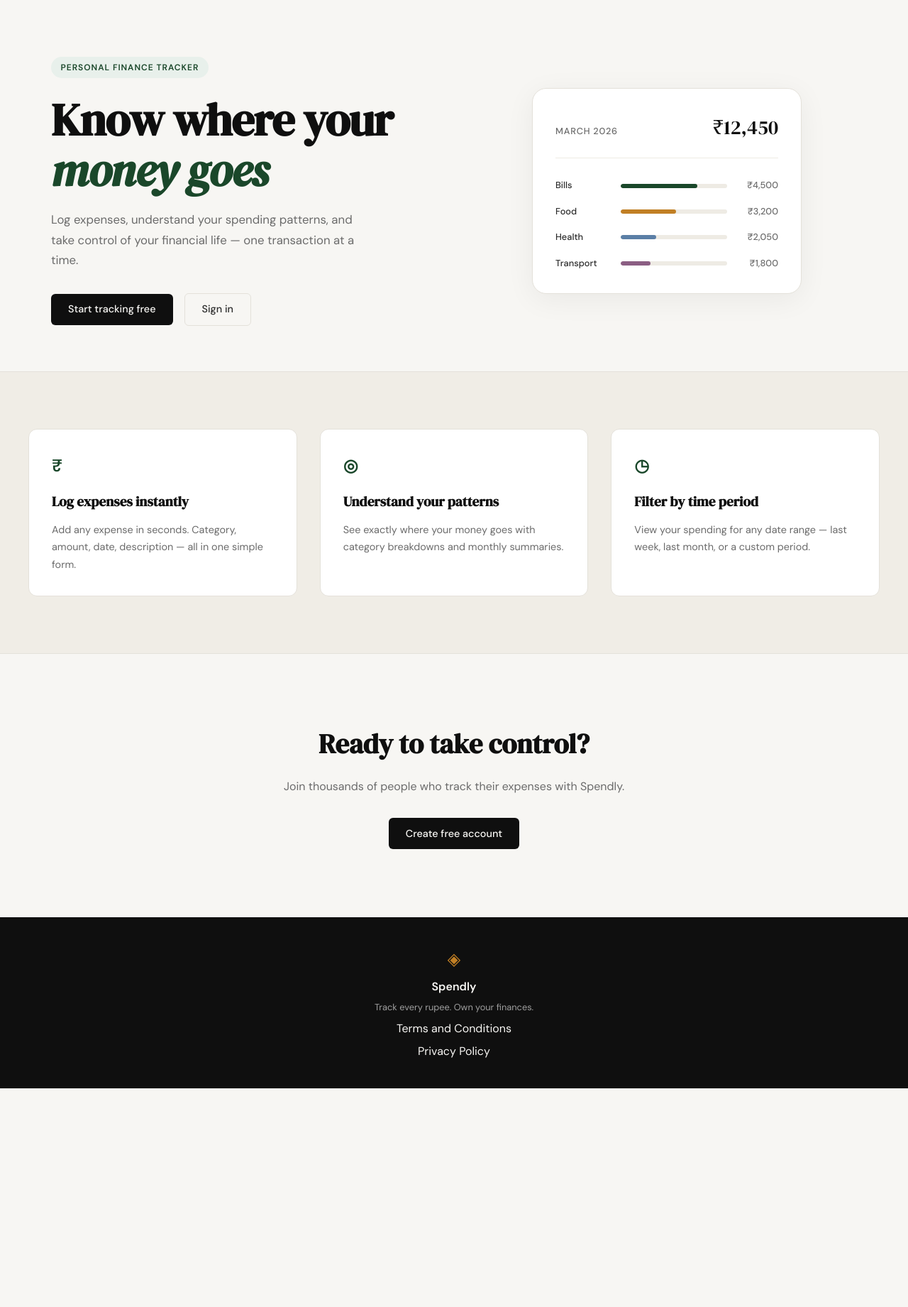
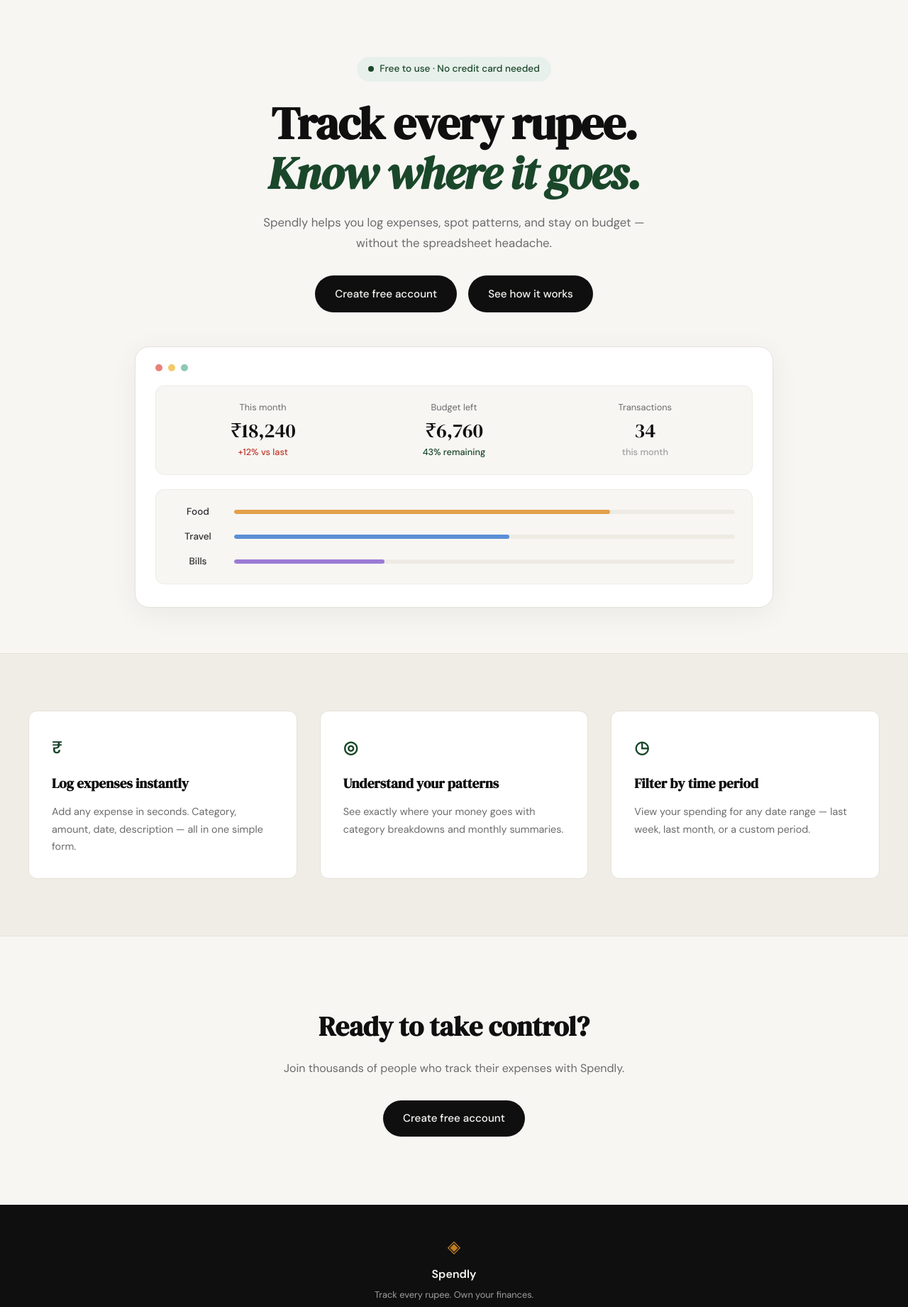
Before and after one commit to mdakram2001/Spendly-An-Expense-Tracking-App, a Flask app: page / in a window 1280 px wide. Shown: the part 61-1902 px from the top of the page at 71% size. Before the commit the page ends 1594 px from the top, so only its background shows below. Run offline with Flask 3, Linux system fonts and the light colour scheme.

Commit message:
landing: redesign hero section to match mockup

```diff
--- a/static/css/style.css
+++ b/static/css/style.css
@@ -126,24 +126,36 @@ a { color: inherit; text-decoration: none; }
 .hero {
     padding: 5rem 2rem 4rem;
     display: grid;
-    grid-template-columns: 1fr 1fr;
-    gap: 4rem;
+    grid-template-columns: 1fr;
+    gap: 3rem;
     align-items: center;
     max-width: var(--max-width);
     margin: 0 auto;
+    text-align: center;
 }
 
 .hero-badge {
     display: inline-block;
     background: var(--accent-light);
     color: var(--accent);
-    font-size: 0.75rem;
-    font-weight: 600;
-    letter-spacing: 0.08em;
-    text-transform: uppercase;
-    padding: 0.35rem 0.85rem;
+    font-size: 0.85rem;
+    font-weight: 500;
+    letter-spacing: 0;
+    text-transform: none;
+    padding: 0.4rem 1rem;
     border-radius: 999px;
-    margin-bottom: 1.5rem;
+    margin: 0 auto 1.5rem;
+    display: inline-flex;
+    align-items: center;
+    gap: 0.5rem;
+}
+
+.hero-badge-dot {
+    width: 8px;
+    height: 8px;
+    border-radius: 999px;
+    background: var(--accent);
+    display: inline-block;
 }
 
 .hero-title {
@@ -164,14 +176,16 @@ a { color: inherit; text-decoration: none; }
     font-size: 1.05rem;
     color: var(--ink-muted);
     line-height: 1.7;
-    max-width: 460px;
-    margin-bottom: 2rem;
+    max-width: 540px;
+    margin: 0 auto 2rem;
 }
 
 .hero-actions {
     display: flex;
     gap: 1rem;
     align-items: center;
+    justify-content: center;
+    flex-wrap: wrap;
 }
 
 /* ------------------------------------------------------------------ */
@@ -187,46 +201,82 @@ a { color: inherit; text-decoration: none; }
     background: var(--paper-card);
     border: 1px solid var(--border);
     border-radius: var(--radius-lg);
-    padding: 2rem;
+    padding: 1.5rem 1.75rem 2rem;
     width: 100%;
-    max-width: 380px;
+    max-width: 900px;
     box-shadow: 0 8px 40px rgba(0,0,0,0.06);
 }
 
-.mock-card-header {
+.mock-dots {
     display: flex;
-    justify-content: space-between;
-    align-items: baseline;
-    margin-bottom: 1.75rem;
-    padding-bottom: 1.25rem;
-    border-bottom: 1px solid var(--border-soft);
+    gap: 0.5rem;
+    margin-bottom: 1.25rem;
 }
 
-.mock-label {
-    font-size: 0.8rem;
-    font-weight: 500;
-    color: var(--ink-muted);
-    text-transform: uppercase;
-    letter-spacing: 0.06em;
+.mock-dot {
+    width: 10px;
+    height: 10px;
+    border-radius: 999px;
+    display: inline-block;
 }
 
-.mock-total {
+.mock-dot-red    { background: #e8807a; }
+.mock-dot-yellow { background: #f3c969; }
+.mock-dot-green  { background: #8ec9b1; }
+
+.mock-stats {
+    display: grid;
+    grid-template-columns: repeat(3, 1fr);
+    gap: 1rem;
+    background: var(--paper);
+    border: 1px solid var(--border-soft);
+    border-radius: var(--radius-md);
+    padding: 1.25rem 1.5rem;
+    margin-bottom: 1.25rem;
+}
+
+.mock-stat-label {
+    font-size: 0.8rem;
+    color: var(--ink-muted);
+    margin-bottom: 0.4rem;
+}
+
+.mock-stat-value {
     font-family: var(--font-display);
     font-size: 1.75rem;
     color: var(--ink);
+    line-height: 1.1;
+    margin-bottom: 0.35rem;
 }
 
-.mock-bars { display: flex; flex-direction: column; gap: 1rem; }
+.mock-stat-meta {
+    font-size: 0.8rem;
+    font-weight: 500;
+}
+
+.mock-stat-meta-up    { color: var(--danger); }
+.mock-stat-meta-down  { color: var(--accent); }
+.mock-stat-meta-muted { color: var(--ink-faint); }
+
+.mock-bars {
+    background: var(--paper);
+    border: 1px solid var(--border-soft);
+    border-radius: var(--radius-md);
+    padding: 1.25rem 1.5rem;
+    display: flex;
+    flex-direction: column;
+    gap: 0.85rem;
+}
 
 .mock-bar-row {
     display: grid;
-    grid-template-columns: 80px 1fr 60px;
+    grid-template-columns: 70px 1fr;
     align-items: center;
-    gap: 0.75rem;
+    gap: 1rem;
 }
 
 .mock-cat {
-    font-size: 0.8rem;
+    font-size: 0.85rem;
     font-weight: 500;
     color: var(--ink-soft);
 }
@@ -245,16 +295,9 @@ a { color: inherit; text-decoration: none; }
     transition: width 0.6s ease;
 }
 
-.mock-bar-2 { background: var(--accent-2); }
-.mock-bar-3 { background: #5b7fa6; }
-.mock-bar-4 { background: #8b5e83; }
-
-.mock-amt {
-    font-size: 0.8rem;
-    font-weight: 500;
-    color: var(--ink-muted);
-    text-align: right;
-}
+.mock-bar-1 { background: #e3a04a; }
+.mock-bar-2 { background: #5b8fd6; }
+.mock-bar-3 { background: #9b7ad6; }
 
 /* ------------------------------------------------------------------ */
 /* Buttons                                                             */
@@ -264,10 +307,10 @@ a { color: inherit; text-decoration: none; }
     display: inline-block;
     background: var(--ink);
     color: var(--paper);
-    padding: 0.65rem 1.5rem;
-    border-radius: var(--radius-sm);
+    padding: 0.85rem 1.75rem;
+    border-radius: 999px;
     font-family: var(--font-body);
-    font-size: 0.9rem;
+    font-size: 0.95rem;
     font-weight: 500;
     cursor: pointer;
     border: none;
@@ -512,14 +555,7 @@ a { color: inherit; text-decoration: none; }
 /* ------------------------------------------------------------------ */
 
 @media (max-width: 900px) {
-    .hero {
-        grid-template-columns: 1fr;
-        text-align: center;
-    }
-
     .hero-subtitle { max-width: 100%; }
-    .hero-actions { justify-content: center; }
-    .hero-visual { display: none; }
 
     .features-inner { grid-template-columns: 1fr; }
 }
@@ -527,4 +563,5 @@ a { color: inherit; text-decoration: none; }
 @media (max-width: 600px) {
     .nav-links a:not(.nav-cta) { display: none; }
     .hero { padding: 3rem 1rem 2rem; }
+    .mock-stats { grid-template-columns: 1fr; }
 }
--- a/templates/landing.html
+++ b/templates/landing.html
@@ -6,55 +6,65 @@
 
 <section class="hero">
     <div class="hero-inner">
-        <div class="hero-badge">Personal Finance Tracker</div>
+        <div class="hero-badge">
+            <span class="hero-badge-dot"></span>
+            Free to use &middot; No credit card needed
+        </div>
         <h1 class="hero-title">
-            Know where your<br>
-            <em>money goes</em>
+            Track every rupee.<br>
+            <em>Know where it goes.</em>
         </h1>
         <p class="hero-subtitle">
-            Log expenses, understand your spending patterns,
-            and take control of your financial life —
-            one transaction at a time.
+            Spendly helps you log expenses, spot patterns, and stay
+            on budget &mdash; without the spreadsheet headache.
         </p>
         <div class="hero-actions">
-            <a href="{{ url_for('register') }}" class="btn-primary">Start tracking free</a>
-            <a href="{{ url_for('login') }}" class="btn-ghost">Sign in</a>
+            <a href="{{ url_for('register') }}" class="btn-primary">Create free account</a>
+            <a href="#how-it-works" class="btn-primary btn-primary-ghost">See how it works</a>
         </div>
     </div>
     <div class="hero-visual">
         <div class="mock-card">
-            <div class="mock-card-header">
-                <span class="mock-label">March 2026</span>
-                <span class="mock-total">₹12,450</span>
+            <div class="mock-dots">
+                <span class="mock-dot mock-dot-red"></span>
+                <span class="mock-dot mock-dot-yellow"></span>
+                <span class="mock-dot mock-dot-green"></span>
+            </div>
+            <div class="mock-stats">
+                <div class="mock-stat">
+                    <div class="mock-stat-label">This month</div>
+                    <div class="mock-stat-value">&#8377;18,240</div>
+                    <div class="mock-stat-meta mock-stat-meta-up">+12% vs last</div>
+                </div>
+                <div class="mock-stat">
+                    <div class="mock-stat-label">Budget left</div>
+                    <div class="mock-stat-value">&#8377;6,760</div>
+                    <div class="mock-stat-meta mock-stat-meta-down">43% remaining</div>
+                </div>
+                <div class="mock-stat">
+                    <div class="mock-stat-label">Transactions</div>
+                    <div class="mock-stat-value">34</div>
+                    <div class="mock-stat-meta mock-stat-meta-muted">this month</div>
+                </div>
             </div>
             <div class="mock-bars">
                 <div class="mock-bar-row">
+                    <span class="mock-cat">Food</span>
+                    <div class="mock-bar-track">
+                        <div class="mock-bar mock-bar-1" style="width: 75%"></div>
+                    </div>
+                </div>
+                <div class="mock-bar-row">
+                    <span class="mock-cat">Travel</span>
+                    <div class="mock-bar-track">
+                        <div class="mock-bar mock-bar-2" style="width: 55%"></div>
+                    </div>
+                </div>
+                <div class="mock-bar-row">
                     <span class="mock-cat">Bills</span>
                     <div class="mock-bar-track">
-                        <div class="mock-bar" style="width: 72%"></div>
+                        <div class="mock-bar mock-bar-3" style="width: 30%"></div>
                     </div>
-                    <span class="mock-amt">₹4,500</span>
-                </div>
-                <div class="mock-bar-row">
-                    <span class="mock-cat">Food</span>
-                    <div class="mock-bar-track">
-                        <div class="mock-bar mock-bar-2" style="width: 52%"></div>
-                    </div>
-                    <span class="mock-amt">₹3,200</span>
-                </div>
-                <div class="mock-bar-row">
-                    <span class="mock-cat">Health</span>
-                    <div class="mock-bar-track">
-                        <div class="mock-bar mock-bar-3" style="width: 33%"></div>
-                    </div>
-                    <span class="mock-amt">₹2,050</span>
-                </div>
-                <div class="mock-bar-row">
-                    <span class="mock-cat">Transport</span>
-                    <div class="mock-bar-track">
-                        <div class="mock-bar mock-bar-4" style="width: 28%"></div>
-                    </div>
-                    <span class="mock-amt">₹1,800</span>
                 </div>
             </div>
         </div>
```
Also changed, not shown: additionals/HeroSection.png (added).
